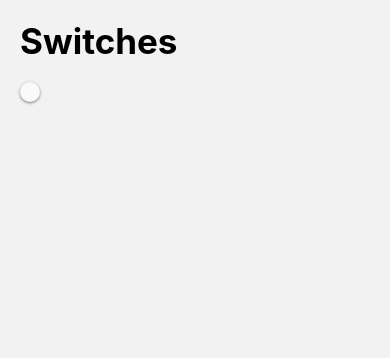
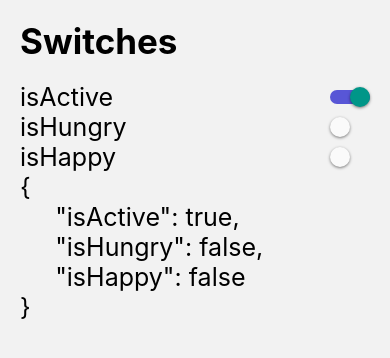
Before and after one commit to TomasAybar/components-RN, a React Native app: screen /SwitchScreen in a window 390 px wide. Shown: the top 358 px of the page. Built offline with nearby package versions, Linux system fonts and the light colour scheme.

Commit message:
Funcionabilidad switches reutilizables

```diff
--- /dev/null
+++ b/src/components/CustomSwtich.tsx
@@ -0,0 +1,26 @@
+import React, { useState } from 'react';
+import { Switch } from 'react-native';
+
+interface Props {
+    isOn: boolean
+    onChange: (value: boolean) => void
+
+}
+
+export const CustomSwtich = ({ isOn, onChange }: Props) => {
+
+    const [isEnabled, setIsEnabled] = useState(isOn);
+
+    const toggleSwitch = () => {
+        setIsEnabled(!isEnabled);
+        onChange(!isEnabled);
+    }
+
+    return (
+        <Switch
+            trackColor={{ true: '#5856D6' }} // color del switch 1: inactive, 2: active => false: '#D9D9DB', true: '#5856D6'
+            onValueChange={toggleSwitch}
+            value={isEnabled}
+        />
+    )
+}
--- a/src/components/FlatListMenuItem.tsx
+++ b/src/components/FlatListMenuItem.tsx
@@ -18,7 +18,7 @@ export const FlatListMenuItem = ({ menuItem }: Props) => {
 			onPress={() => navigation.navigate(menuItem.component as never)}
 		>
 			<View style={styles.container}>
-				<Ionicons name={menuItem.icon} size={23} color='gray' />
+				<Ionicons name={menuItem.icon} size={23} color='#5856D6' />
 
 				<Text style={styles.itemText}>{menuItem.name}</Text>
 				<View
@@ -26,7 +26,7 @@ export const FlatListMenuItem = ({ menuItem }: Props) => {
 						flex: 1,
 					}}
 				/>
-				<Ionicons name='arrow-forward-outline' size={23} color='gray' />
+				<Ionicons name='arrow-forward-outline' size={23} color='#5856D6' />
 			</View>
 		</TouchableOpacity>
 	)
--- a/src/screens/SwitchScreen.tsx
+++ b/src/screens/SwitchScreen.tsx
@@ -1,29 +1,74 @@
 import React, { useState } from 'react';
-import { StyleSheet, Text, View, Switch, Platform } from 'react-native';
+import { View, Text, StyleSheet } from 'react-native';
 import { HeaderTitle } from '../components/HeaderTitle';
+import { CustomSwtich } from '../components/CustomSwtich';
 
 export const SwitchScreen = () => {
 
-    const [isEnabled, setIsEnabled] = useState(false);
-    const toggleSwitch = () => setIsEnabled(!isEnabled);
+
+    // Valores por default de los switches
+    const [state, setState] = useState({
+        isActive: true,
+        isHungry: false,
+        isHappy: false
+    })
+
+    const { isActive, isHappy, isHungry } = state; // usamos esto porq sino el isOn del switch no esta en sincronia, si lo pones por default en false o true, pareciera que esta desincronizado
+
+    // const onChange = (value: boolean, fiel: string) => {
+    //     setState({
+    //         ...state,
+    //         [fiel]: value
+    //     })
+    // }
+
+    const onChange = (value: boolean, fiel: keyof typeof state) => { // keyof typeof state => con este typado solamente va a tomar un valor existente en el state
+        setState({
+            ...state,
+            [fiel]: value
+        })
+    }
+
     return (
         <View style={{ marginHorizontal: 20 }}>
 
             <HeaderTitle title='Switches' />
 
-            <Switch
-                trackColor={{ true: '#5856D6' }} // color del switch 1: inactive, 2: active => false: '#D9D9DB', true: '#5856D6'
-                // thumbColor={isEnabled ? 'green' : 'red'}
-                // thumbColor={isEnabled ? 'green' : 'red'}
-                // thumbColor={(Platform.OS === 'android') ? '#585656' : ''}
-                // ios_backgroundColor="#3e3e3e"
-                onValueChange={toggleSwitch}
-                value={isEnabled}
-            />
+            <View style={styles.switchRow}>
+                <Text style={styles.switchText}>isActive</Text>
+                <CustomSwtich isOn={isActive} onChange={(value) => onChange(value, 'isActive')} />
+            </View>
+
+            <View style={styles.switchRow}>
+                <Text style={styles.switchText}>isHungry</Text>
+                <CustomSwtich isOn={isHungry} onChange={(value) => onChange(value, 'isHungry')} />
+            </View>
+
+            <View style={styles.switchRow}>
+                <Text style={styles.switchText}>isHappy</Text>
+                <CustomSwtich isOn={isHappy} onChange={(value) => onChange(value, 'isHappy')} />
+            </View>
+
+
+            <Text style={styles.switchText}>
+                {
+                    JSON.stringify(state, null, 5)
+                }
+            </Text>
+
         </View>
     )
 }
 
+
+
 const styles = StyleSheet.create({
-
+    switchText: {
+        fontSize: 25
+    },
+    switchRow: {
+        flexDirection: 'row',
+        justifyContent: 'space-between',
+        alignItems: 'center'
+    }
 });
```
